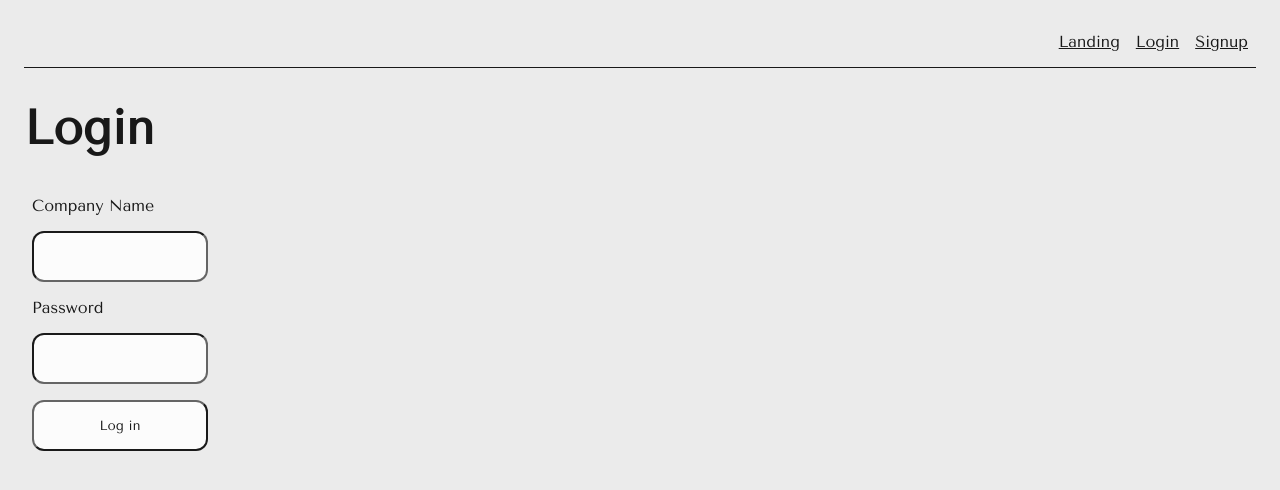
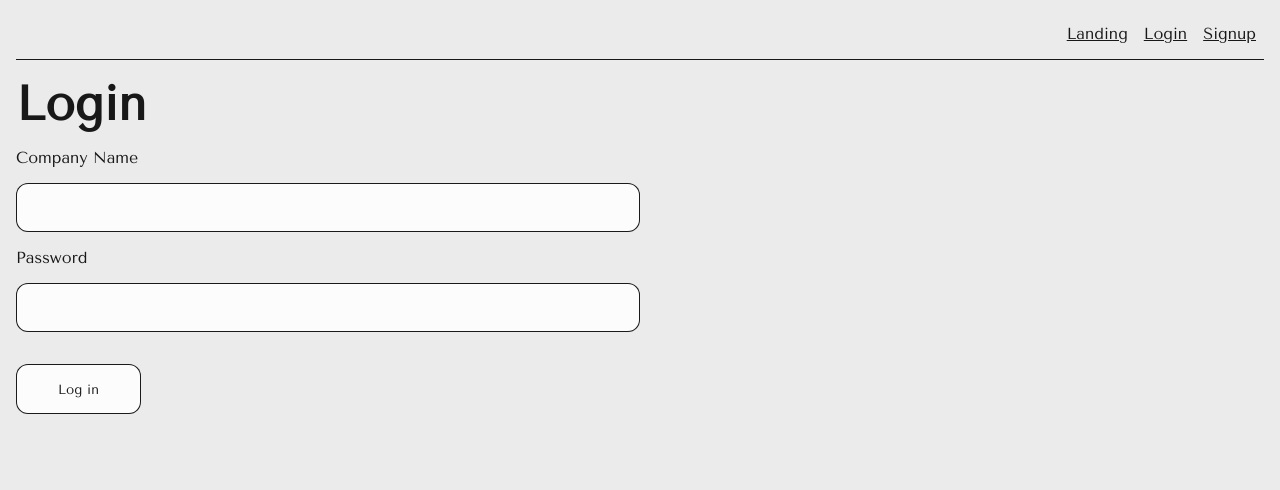
Before and after one commit to MaelstromDef/SDET-Training-Project-2, a React (Vite) app in the folder project1Frontend/: page /login in a window 1280 px wide. Shown: the top 490 px of the page. Built offline with nearby package versions, Linux system fonts and the light colour scheme.

Commit message:
Fix Dashboard alignment issues
Fixed the weird issue with the table contents going past where they're supposed to, and then fixed the issues that popped up with the no-auth pages that came up from that fix. Thanks Britt!

```diff
--- a/project1Frontend/src/App.css
+++ b/project1Frontend/src/App.css
@@ -9,6 +9,8 @@ body{
 h1{
   font-size: 48px;
   font-weight: 600;
+
+  margin-bottom: 16px;
 }
 
 h2{
@@ -19,17 +21,17 @@ p{
   margin: 16px
 }
 
-button{
+button, input{
   font-family: "Tenor Sans", sans-serif;
 
   background-color: rgba(252, 252, 252, 1);
   color: rgba(0, 0, 0, 0.897);
-  border-color: rgba(0, 0, 0, 0.897);
+  border: 1px solid rgba(0, 0, 0, 0.897);
 
-  width: fit-content;
+  width: 100%;
   min-width: min-content;
 
-  margin: 16px;
+  margin: 16px 0;
   padding: 16px;
 
   border-radius: 12px;
@@ -40,36 +42,28 @@ button:hover{
   color: rgba(0, 0, 0 .7);
 }
 
-input{
-  font-family: "Tenor Sans", sans-serif;
-
-  background-color: rgb(252, 252, 252);
-  color: rgba(0, 0, 0, 0.897);
-  border-color: rgba(0, 0, 0, 0.897);
-
-  margin: 8px;
-  padding: 16px;
-
-  border-radius: 12px;
-}
-
 input:hover{
   background-color: rgba(235, 235, 235, 0.9);
   color: rgba(0, 0, 0 .7);
 }
 
-label{
-  margin: 8px;
-}
-
 table{
   border-collapse: collapse;
+
+  width: calc(100% - 16px);
+  width: -webkit-fill-available;
 
   margin: 0 16px;
 }
 
 th{
   text-align: left;
+
+  padding: 16px;
+}
+
+td{
+  padding: 0 16px;
 }
 
 tr{
--- a/project1Frontend/src/Pages/Login.jsx
+++ b/project1Frontend/src/Pages/Login.jsx
@@ -80,7 +80,7 @@ export default function Login(){
                 type="password"
                 name="password"/>
 
-            <input className='Submit'
+            <input className='Button'
                 id='btnLogin'
                 type="submit"
                 value="Log in"/>
--- a/project1Frontend/src/Pages/Signup.jsx
+++ b/project1Frontend/src/Pages/Signup.jsx
@@ -75,7 +75,7 @@ export default function Signup(){
                 type="password"
                 name="confirmPass"/>
 
-            <input className="Submit"
+            <input className="Button"
                 id='btnSignUp'
                 type="submit"
                 value="Sign up"/>
--- a/project1Frontend/src/Pages/page.css
+++ b/project1Frontend/src/Pages/page.css
@@ -40,10 +40,10 @@
     display: flex;
     flex-direction: column;
     width: 50%;
-
-    width: fit-content;
 }
 
 .Button{
     min-width: min-content;
+    width: 125px;
+    height: 50px;
 }
--- a/project1Frontend/src/components/Warehouses/Warehouses.css
+++ b/project1Frontend/src/components/Warehouses/Warehouses.css
@@ -1,4 +1,4 @@
 .TableButton{
-    width:100%;
-    margin: 16px 0;
+    width:calc(100% - 16px);
+    width: -webkit-fill-available;
 }
--- a/project1Frontend/src/index.css
+++ b/project1Frontend/src/index.css
@@ -1,5 +1,10 @@
-* {
-    box-sizing: border-box;
+*,
+*::before,
+*::after {
+  box-sizing: border-box;
+  margin: 0;
+  padding: 0;
+  border: 0;
 }
 
 html{
```
